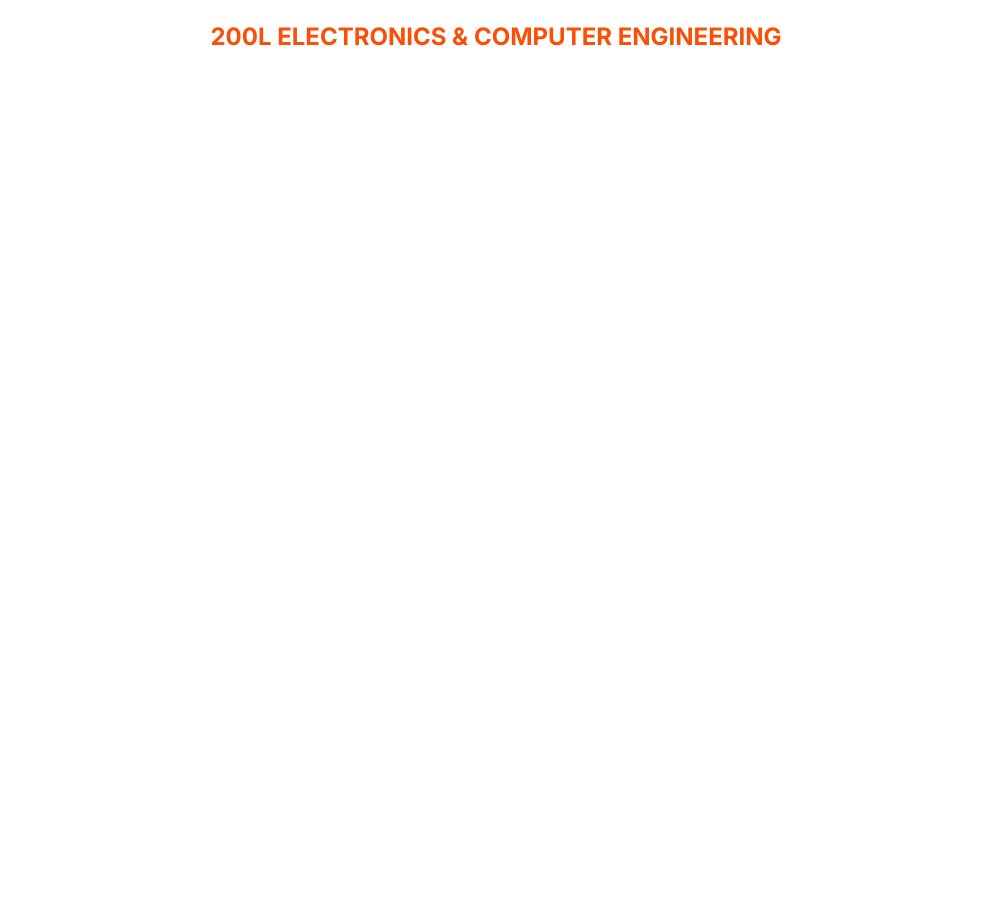
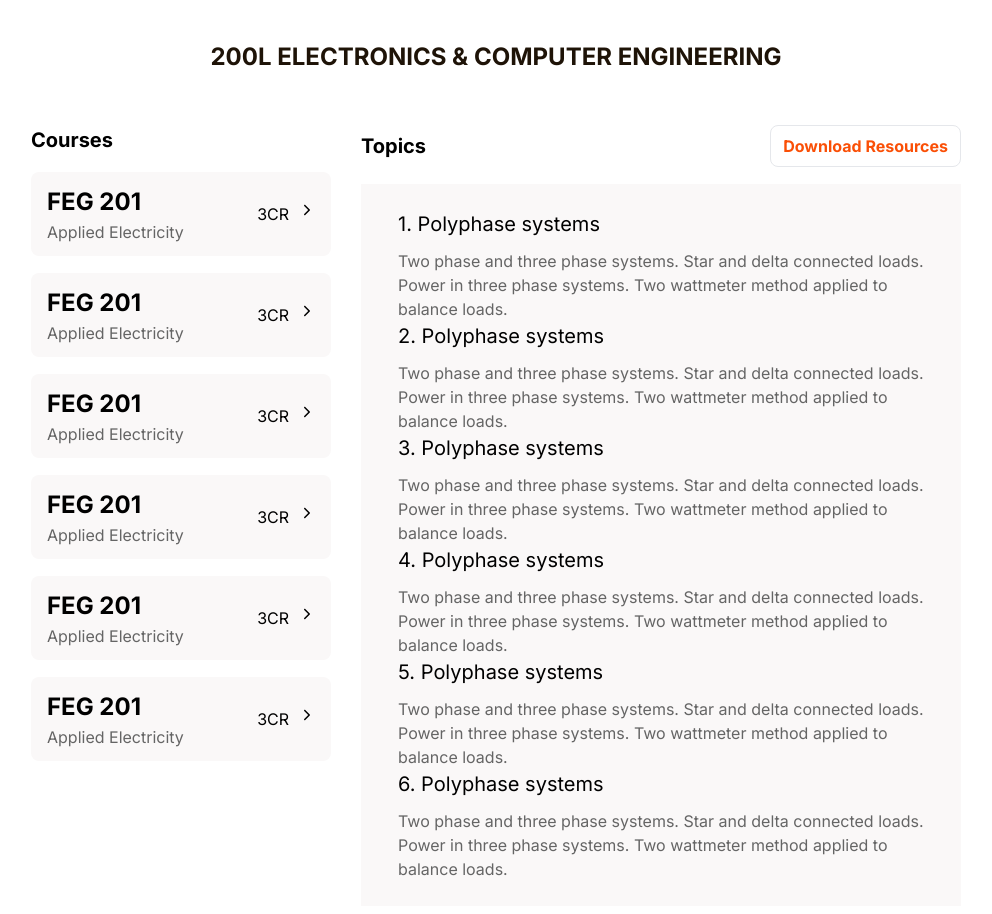
Before and after one commit to NUESA-UNIZIK/Client-side, a React (Vite) app: page /yeartwo in a window 1280 px wide. Shown: the part 180-1094 px from the top of the page, without its empty margins (144-1136 px from the left). Before the commit the page ends 800 px from the top, so only its background shows below. Built offline with nearby package versions, Linux system fonts and the light colour scheme.

Commit message:
update setting page, download page and about page

```diff
--- a/src/pages/Courses/YearTwoCourses.jsx
+++ b/src/pages/Courses/YearTwoCourses.jsx
@@ -1,4 +1,4 @@
-import React from "react";
+import React, { useState } from "react";
 import img from "../../assets/newsimage.svg";
 import { IoIosArrowBack, IoIosArrowForward } from "react-icons/io";
 import { Link } from "react-router-dom";
@@ -6,8 +6,19 @@ import { Download } from "./Download";
 import { YeartwoDesktop } from "./YeartwoDesktop";
 import { YeartwoMobile } from "./YearTwoMobile";
 import { YeartwoMobileProps } from "./YeartwoMobileProps";
+import { FaUserCircle } from 'react-icons/fa';
+import {CiSettings } from 'react-icons/ci';
+import { BiLogIn } from 'react-icons/bi';
 
 export const YearTwoCourse = () => {
+  const [isSetting, setIsSetting] = useState(false)
+  const handleShowSetting = () => {
+     if (!isSetting) {
+      setIsSetting(true)
+     } else {
+      setIsSetting(false)
+     }
+  }
   return (
     <>
       <div className=" overflow-x-hidden">
@@ -42,15 +53,45 @@ export const YearTwoCourse = () => {
             >
               200l Courses{" "}
             </Link>
+
           </div>
 
-          <h1 className="text-center text-[24px] font-[700] text-[#FA4F06] my-[20px] ">
+          <div className="float-right relative bg-[#fff] hidden   md:flex flex-col gap-[10px] mt-[-50px] mx-[20px]">
+             <div onClick={handleShowSetting} className="flex cursor-pointer flex-row  items-center  gap-[10px] ">
+              <FaUserCircle  className="text-[#BBBBBB]"/>
+              <h1 className="font-[500] text-[16px] ">Nzubechukwu</h1>
+             </div>
+             { isSetting &&
+             <div className="bg-[#fff] shadow-2xl w-[100%] rounded p-[10px] absolute top-[20px]  ">
+             <span className="flex rounded flex-row  bg-primary py-[10px] px-[5px]  items-center  gap-[10px] ">
+              <CiSettings className="text-[#fff] "/>
+              <Link to='/settings' className="text-[#fff] font-[600] text-[16px] ">Settings</Link>
+             </span>
+             <span className="flex  flex-row  py-[10px] px-[5px]  items-center  gap-[10px]">
+              <BiLogIn className="text-darkest "/>
+              <h1 className="text-[16px] font-[600] ">Logout</h1>
+             </span>
+             </div>}
+            </div>
+<div className="flex justify-center flex-col px-[30px] items-center">
+<h1 className=" text-[24px]  font-[700] text-darkest my-[20px] ">
             200L ELECTRONICS & COMPUTER ENGINEERING
           </h1>
+</div>
+
         </div>
+        <YeartwoDesktop/>
+    <YeartwoMobileProps />
 
-    <YeartwoMobileProps />
       </div>
+      <div className="flex flex-row md:hidden justify-center my-[20px]">
+      <Link to="/feg"
+              className="text-primary px-[12px] py-[8px]  border font-[700] rounded-[8px]  "
+            >
+              Download Resources
+            </Link>
+      </div>
+
     </>
   );
 };
--- a/src/pages/Courses/YearTwoMobile.jsx
+++ b/src/pages/Courses/YearTwoMobile.jsx
@@ -1,5 +1,6 @@
 import React, { useState } from "react";
 import { IoIosArrowForward } from 'react-icons/io';
+import { Link } from "react-router-dom";
 
 export const YeartwoMobile = (props)  => {
     const [showTopics, setShowTopics] = useState(false);
@@ -27,9 +28,13 @@ export const YeartwoMobile = (props)  => {
               <IoIosArrowForward />
             </div>
           </div>
+
           {showTopics &&
           <div onClick={handleHideTopics} className="fixed px-[20px] flex justify-center top-0 left-0 right-0  bg-transparent bottom-0 py-[10px]  ">
+
           <div className="bg-[#FAF8F8] absolute  px-[37px]  h-[80vh] py-[25px] rounded-2xl top-[80px] overflow-y-scroll max-w-[350px] ">
+            <h1 className="text-[20px] font-[600] my-[10px] ">Topics</h1>
+            <Link to='/download'>
             <div className="flex flex-col items-start gap-[10px] ">
               <h2 className="text-[20px] font-[500] text-[#000000] ">
               {props.topic1H}
@@ -38,6 +43,8 @@ export const YeartwoMobile = (props)  => {
                {props.topic1D}
               </p>
             </div>
+            </Link>
+
 
             <div className="flex flex-col items-start gap-[10px] ">
               <h2 className="text-[20px] font-[500] text-[#000000] ">
--- a/src/pages/Courses/YeartwoDesktop.jsx
+++ b/src/pages/Courses/YeartwoDesktop.jsx
@@ -1,11 +1,12 @@
 import React from "react";
 import { IoIosArrowForward } from "react-icons/io";
+import { Link } from "react-router-dom";
 
 
 
 export const YeartwoDesktop = () => {
     return(
-        <div className=" flex flex-col md:hidden justify-center p-[30px] items-start gap-[30px] ">
+        <div className=" hidden flex-row md:flex justify-center p-[30px] items-start gap-[30px] ">
         <div className="gap-[17px] p-0 flex justify-center flex-col items-start ">
           <h3 className="font-[700] text-[20px]  ">Courses</h3>
 
@@ -104,14 +105,15 @@ export const YeartwoDesktop = () => {
           <div className="flex flex-row justify-between items-center">
             <h1 className="font-[700] text-[20px]  ">Topics</h1>
             <Link
-              to="/download"
+              to="/feg"
               className="text-primary px-[12px] py-[8px]  border font-[700] rounded-[8px]  "
             >
               Download Resources
             </Link>
           </div>
           <div className="bg-[#FAF8F8]  px-[37px] py-[25px]  ">
-            <div className="flex flex-col items-start gap-[10px] ">
+          <Link to='/download'>
+          <div className="flex flex-col items-start gap-[10px] ">
               <h2 className="text-[20px] font-[500] text-[#000000] ">
                 1. Polyphase systems
               </h2>
@@ -121,6 +123,8 @@ export const YeartwoDesktop = () => {
                 applied to balance loads.
               </p>
             </div>
+          </Link>
+
 
             <div className="flex flex-col items-start gap-[10px] ">
               <h2 className="text-[20px] font-[500] text-[#000000] ">
--- a/src/pages/Courses/YeartwoMobileProps.jsx
+++ b/src/pages/Courses/YeartwoMobileProps.jsx
@@ -1,5 +1,6 @@
 import React from "react";
 import { YeartwoMobile } from "./YearTwoMobile";
+import { Link } from "react-router-dom";
 
 
 export const YeartwoMobileProps = () => {
@@ -13,23 +14,23 @@ export const YeartwoMobileProps = () => {
         topic1D=' Two phase and three phase systems. Star and delta connected
         loads. Power in three phase systems. Two wattmeter method
         applied to balance loads.'
-        topic2H=' 1. Polyphase systems'
+        topic2H=' 2. Polyphase systems'
         topic2D=' Two phase and three phase systems. Star and delta connected
         loads. Power in three phase systems. Two wattmeter method
         applied to balance loads.'
-        topic3H=' 1. Polyphase systems'
+        topic3H=' 3. Polyphase systems'
         topic3D=' Two phase and three phase systems. Star and delta connected
         loads. Power in three phase systems. Two wattmeter method
         applied to balance loads.'
-        topic4H=' 1. Polyphase systems'
+        topic4H=' 4. Polyphase systems'
         topic4D=' Two phase and three phase systems. Star and delta connected
         loads. Power in three phase systems. Two wattmeter method
         applied to balance loads.'
-        topic5H=' 1. Polyphase systems'
+        topic5H=' 5. Polyphase systems'
         topic5D=' Two phase and three phase systems. Star and delta connected
         loads. Power in three phase systems. Two wattmeter method
         applied to balance loads.'
-        topic6H=' 1. Polyphase systems'
+        topic6H=' 6. Polyphase systems'
         topic6D=' Two phase and three phase systems. Star and delta connected
         loads. Power in three phase systems. Two wattmeter method
         applied to balance loads.'
@@ -42,23 +43,23 @@ export const YeartwoMobileProps = () => {
         topic1D=' Two phase and three phase systems. Star and delta connected
         loads. Power in three phase systems. Two wattmeter method
         applied to balance loads.'
-        topic2H=' 1. Polyphase systems'
+        topic2H=' 2. Polyphase systems'
         topic2D=' Two phase and three phase systems. Star and delta connected
         loads. Power in three phase systems. Two wattmeter method
         applied to balance loads.'
-        topic3H=' 1. Polyphase systems'
+        topic3H=' 3. Polyphase systems'
         topic3D=' Two phase and three phase systems. Star and delta connected
         loads. Power in three phase systems. Two wattmeter method
         applied to balance loads.'
-        topic4H=' 1. Polyphase systems'
+        topic4H=' 4. Polyphase systems'
         topic4D=' Two phase and three phase systems. Star and delta connected
         loads. Power in three phase systems. Two wattmeter method
         applied to balance loads.'
-        topic5H=' 1. Polyphase systems'
+        topic5H=' 5. Polyphase systems'
         topic5D=' Two phase and three phase systems. Star and delta connected
         loads. Power in three phase systems. Two wattmeter method
         applied to balance loads.'
-        topic6H=' 1. Polyphase systems'
+        topic6H=' 6. Polyphase systems'
         topic6D=' Two phase and three phase systems. Star and delta connected
         loads. Power in three phase systems. Two wattmeter method
         applied to balance loads.'
@@ -72,23 +73,23 @@ export const YeartwoMobileProps = () => {
         topic1D=' Two phase and three phase systems. Star and delta connected
         loads. Power in three phase systems. Two wattmeter method
         applied to balance loads.'
-        topic2H=' 1. Polyphase systems'
+        topic2H=' 2. Polyphase systems'
         topic2D=' Two phase and three phase systems. Star and delta connected
         loads. Power in three phase systems. Two wattmeter method
         applied to balance loads.'
-        topic3H=' 1. Polyphase systems'
+        topic3H=' 3. Polyphase systems'
         topic3D=' Two phase and three phase systems. Star and delta connected
         loads. Power in three phase systems. Two wattmeter method
         applied to balance loads.'
-        topic4H=' 1. Polyphase systems'
+        topic4H=' .4 Polyphase systems'
         topic4D=' Two phase and three phase systems. Star and delta connected
         loads. Power in three phase systems. Two wattmeter method
         applied to balance loads.'
-        topic5H=' 1. Polyphase systems'
+        topic5H=' 5. Polyphase systems'
         topic5D=' Two phase and three phase systems. Star and delta connected
         loads. Power in three phase systems. Two wattmeter method
         applied to balance loads.'
-        topic6H=' 1. Polyphase systems'
+        topic6H=' 6. Polyphase systems'
         topic6D=' Two phase and three phase systems. Star and delta connected
         loads. Power in three phase systems. Two wattmeter method
         applied to balance loads.'
@@ -101,23 +102,23 @@ export const YeartwoMobileProps = () => {
         topic1D=' Two phase and three phase systems. Star and delta connected
         loads. Power in three phase systems. Two wattmeter method
         applied to balance loads.'
-        topic2H=' 1. Polyphase systems'
+        topic2H=' 2. Polyphase systems'
         topic2D=' Two phase and three phase systems. Star and delta connected
         loads. Power in three phase systems. Two wattmeter method
         applied to balance loads.'
-        topic3H=' 1. Polyphase systems'
+        topic3H=' 3. Polyphase systems'
         topic3D=' Two phase and three phase systems. Star and delta connected
         loads. Power in three phase systems. Two wattmeter method
         applied to balance loads.'
-        topic4H=' 1. Polyphase systems'
+        topic4H=' 4. Polyphase systems'
         topic4D=' Two phase and three phase systems. Star and delta connected
         loads. Power in three phase systems. Two wattmeter method
         applied to balance loads.'
-        topic5H=' 1. Polyphase systems'
+        topic5H=' 5. Polyphase systems'
         topic5D=' Two phase and three phase systems. Star and delta connected
         loads. Power in three phase systems. Two wattmeter method
         applied to balance loads.'
-        topic6H=' 1. Polyphase systems'
+        topic6H=' 6. Polyphase systems'
         topic6D=' Two phase and three phase systems. Star and delta connected
         loads. Power in three phase systems. Two wattmeter method
         applied to balance loads.'
@@ -130,23 +131,23 @@ export const YeartwoMobileProps = () => {
         topic1D=' Two phase and three phase systems. Star and delta connected
         loads. Power in three phase systems. Two wattmeter method
         applied to balance loads.'
-        topic2H=' 1. Polyphase systems'
+        topic2H=' 2. Polyphase systems'
         topic2D=' Two phase and three phase systems. Star and delta connected
         loads. Power in three phase systems. Two wattmeter method
         applied to balance loads.'
-        topic3H=' 1. Polyphase systems'
+        topic3H=' 3. Polyphase systems'
         topic3D=' Two phase and three phase systems. Star and delta connected
         loads. Power in three phase systems. Two wattmeter method
         applied to balance loads.'
-        topic4H=' 1. Polyphase systems'
+        topic4H=' 4. Polyphase systems'
         topic4D=' Two phase and three phase systems. Star and delta connected
         loads. Power in three phase systems. Two wattmeter method
         applied to balance loads.'
-        topic5H=' 1. Polyphase systems'
+        topic5H=' 5. Polyphase systems'
         topic5D=' Two phase and three phase systems. Star and delta connected
         loads. Power in three phase systems. Two wattmeter method
         applied to balance loads.'
-        topic6H=' 1. Polyphase systems'
+        topic6H=' 6. Polyphase systems'
         topic6D=' Two phase and three phase systems. Star and delta connected
         loads. Power in three phase systems. Two wattmeter method
         applied to balance loads.'
@@ -159,27 +160,30 @@ export const YeartwoMobileProps = () => {
         topic1D=' Two phase and three phase systems. Star and delta connected
         loads. Power in three phase systems. Two wattmeter method
         applied to balance loads.'
-        topic2H=' 1. Polyphase systems'
+        topic2H=' 2. Polyphase systems'
         topic2D=' Two phase and three phase systems. Star and delta connected
         loads. Power in three phase systems. Two wattmeter method
         applied to balance loads.'
-        topic3H=' 1. Polyphase systems'
+        topic3H=' 3. Polyphase systems'
         topic3D=' Two phase and three phase systems. Star and delta connected
         loads. Power in three phase systems. Two wattmeter method
         applied to balance loads.'
-        topic4H=' 1. Polyphase systems'
+        topic4H=' 4. Polyphase systems'
         topic4D=' Two phase and three phase systems. Star and delta connected
         loads. Power in three phase systems. Two wattmeter method
         applied to balance loads.'
-        topic5H=' 1. Polyphase systems'
+        topic5H=' 5. Polyphase systems'
         topic5D=' Two phase and three phase systems. Star and delta connected
         loads. Power in three phase systems. Two wattmeter method
         applied to balance loads.'
-        topic6H=' 1. Polyphase systems'
+        topic6H=' 6. Polyphase systems'
         topic6D=' Two phase and three phase systems. Star and delta connected
         loads. Power in three phase systems. Two wattmeter method
         applied to balance loads.'
         />
+        <div>
+
+        </div>
 
         </>
     )
```
Also changed, not shown: src/App.jsx (+5 -2 lines), src/pages/FacultyBio/Facultybio.jsx (+19 -9 lines), src/pages/FacultyBio/Gallery.jsx (+45 -11 lines), src/pages/FacultyBio/GalleryContent.js (added, +53 -0 lines), src/pages/News/NewsEvent.jsx (+39 -28 lines), src/pages/Setting/setting.jsx (added, +29 -0 lines).
